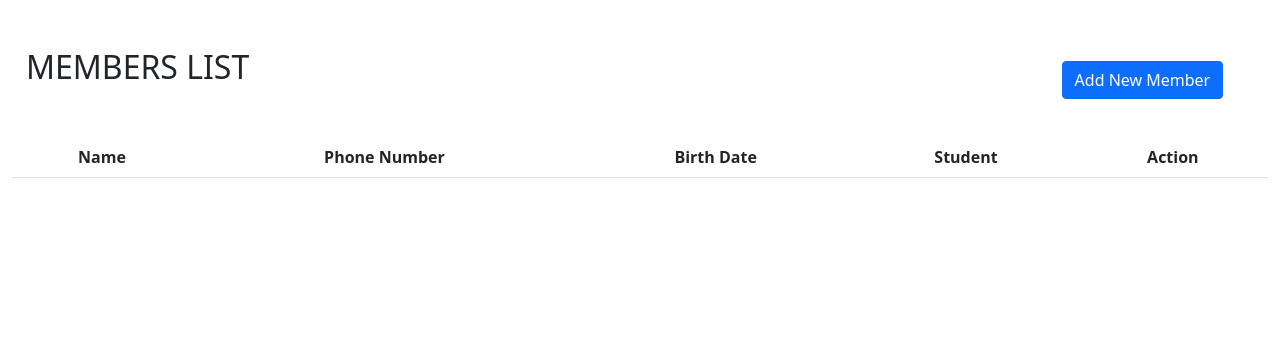
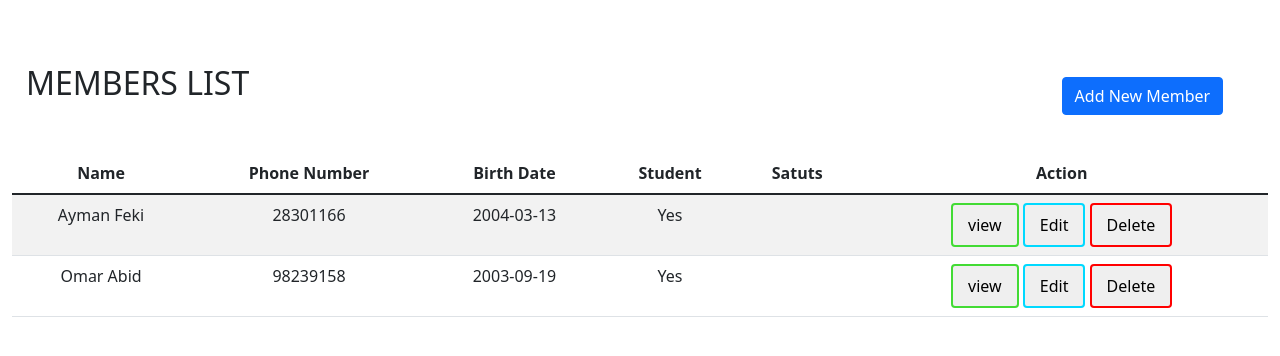
Before and after one commit to Ayman-ing/Gym, a Flask app: page /members in a window 1280 px wide. Shown: the part 76-432 px from the top of the page. Run offline with Flask 3, Linux system fonts and the light colour scheme; lists and menus that the app fills with data are empty; some libraries are stand-ins or nearby versions.

Commit message:
adding buttons

```diff
--- a/app.py
+++ b/app.py
@@ -136,6 +136,35 @@
 
     # Redirect user to login form
     return redirect("/")
-@app.route("/members")
+@app.route("/members", methods=["GET", "POST"])
 def members():
-    return render_template('members.html')
+    #affiching the current members
+    clients=db.execute("select cl_Fname,cl_Lname,cl_num,cl_BD,student from client;")
+    # User reached route via POST (as by submitting a form via POST)
+    if request.method == "POST":
+        #checking the validty of the phone number
+        if (not request.form.get("cl_num").isnumeric()) or len(request.form.get("cl_num"))<8:
+            return render_template('members.html', message1="phone number invalid",clients=clients)
+        #checking the phone number already exist
+        number=db.execute("select cl_Fname from client where cl_num=?;",request.form.get("cl_num"))
+        if len(number)>0:
+            return render_template('members.html', message3="phone number already exist",clients=clients)
+        #adding the member to the table
+        db.execute(
+                "insert into client (cl_Fname,cl_Lname,cl_num,cl_BD,student) values(?,?,?,?,?)",
+                request.form.get("cl_Fname"),
+                request.form.get("cl_Lname"),
+                int(request.form.get("cl_num")),
+                request.form.get("cl_BD"),
+                request.form.get("student")
+
+            )
+        clients=db.execute("select cl_Fname,cl_Lname,cl_num,cl_BD,student from client;")
+
+
+        return render_template('members.html',message2="member added successfuly",clients=clients)
+
+
+
+    else:
+        return render_template('members.html',clients=clients)
--- a/static/styles.css
+++ b/static/styles.css
@@ -45,3 +45,32 @@
     margin-left:80%;
 
 }
+.custom-button {
+    /*background-color: #3498db; /* Change to the desired background color */
+    color: rgb(0, 0, 0); /* Change to the desired text color */
+    border: none;
+    padding: 8px 15px;
+    text-align: center;
+    text-decoration: none;
+    display: inline-block;
+    font-size: 16px;
+    border-radius: 4px;
+
+
+}
+.custom-button:hover {
+    color: #e74c3c;
+    transform: translateY(-5px); /* Move the button up by 5px on hover */
+}
+#view
+{
+    border: 2px solid #42db34;
+}
+#edit
+{
+    border: 2px solid #00d9ff;
+}
+#delete
+{
+    border: 2px solid #ff0000;
+}
--- a/templates/members.html
+++ b/templates/members.html
@@ -4,7 +4,9 @@
     Members
 {% endblock %}
 {% block main %}
-
+<p>{{message1}}</p>
+  <p>{{message2}}</p>
+  <p>{{message3}}</p>
 <h2>MEMBERS LIST</h2>
 <!-- Button trigger modal -->
 <button type="button" class="btn btn-primary" data-bs-toggle="modal" data-bs-target="#exampleModal" id="add">
@@ -55,11 +57,11 @@
             <div class="mb-3">
               <p>Etudiant</p>
               <label>
-                <input type="radio" name="etudiant" value="Yes">
+                <input type="radio" name="student" value="Yes">
                 Yes
             </label>
             <label>
-                <input type="radio" name="etudiant" value="No">
+                <input type="radio" name="student" value="No">
                 No
             </label>
           </div>
@@ -89,18 +91,23 @@
         <th scope="col">Phone Number</th>
         <th scope="col">Birth Date</th>
         <th scope="col">Student</th>
+        <th scope="col">Satuts</th>
+
 
         <th scope="col">Action</th>
       </tr>
     </thead>
     <tbody>
-      {% for s in history %}
+      {% for client in clients %}
       <tr>
-      <td> {{s.name}}</td>
-      <td> {{s.price}}</td>
-      <td> {{s.trans_at}}</td>
-      <td> {{s.shares}}</td>
-      <td> {{s.trans_type}}</td>
+      <td> {{client.cl_Fname}} {{client.cl_Lname}}</td>
+      <td> {{client.cl_num}}</td>
+      <td> {{client.cl_BD}}</td>
+      <td> {{client.student}}</td>
+      <td> </td>
+      <td> <button type="button" class="custom-button" id="view">view</button>  <button type="button" class="custom-button" id="edit" >Edit</button>  <button type="button" id="delete" class="custom-button" >Delete</button></td>
+
+
 
 
 
```
Also changed, not shown: gym1.db.
